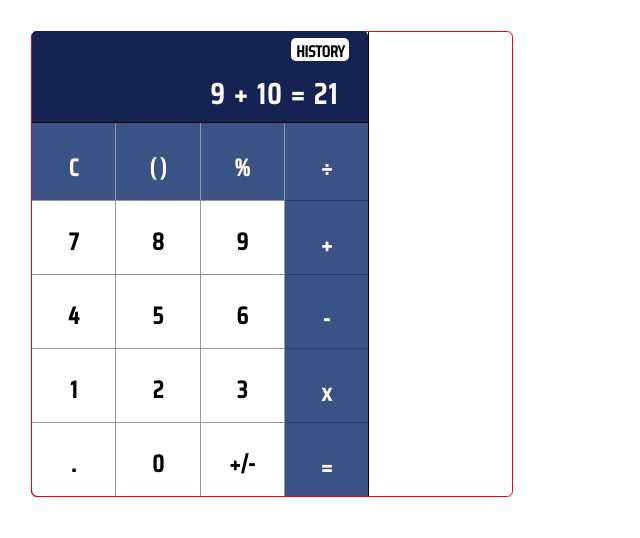
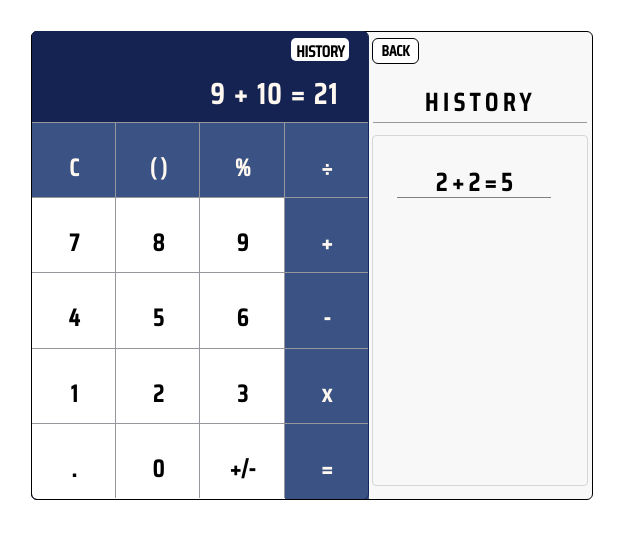
Before and after one commit to Rio0628/calculator2.0, a React (Create React App) app: page / in a window 1280 px wide. Shown: the top 538 px of the page, without its empty margins (0-640 px from the left). Built offline with nearby package versions, Linux system fonts and the light colour scheme.

Commit message:
Created the History Container and gave main styling
- Gave the application its final styling
- Created the history container where the individual calculations will be kept for the user to click and see.

```diff
--- a/src/App.js
+++ b/src/App.js
@@ -6,7 +6,11 @@ import IndHistCalc from './components/IndHistCalc';
 
 class App extends React.Component {
   render () {
+    let indCalcContainer = [];
 
+    for (let i = 0; i < 1; i++) {
+      indCalcContainer.push( <IndHistCalc key={'calculation' + i} /> );
+    }
 
     return (
       <div className="container">
@@ -47,7 +51,13 @@ class App extends React.Component {
           </div>
         </div>
 
-        {/* <IndHistCalc /> */}
+        <div className='historyCalcsCntr'>
+          <div className='backBtn'>Back</div>
+          <h3 className='historyHeading'>History</h3>
+          <div className='indCalcContr'>
+            {indCalcContainer}
+          </div>
+        </div>
       </div>
     );
   }
--- a/src/index.css
+++ b/src/index.css
@@ -5,45 +5,49 @@ body {
 }
 
 .container {
-  height: 29rem;
-  width: 30rem;
+  height: 29.2rem;
+  width: 35rem;
   font-family: 'Saira Condensed';
   margin: 2rem;
-  outline: 1px solid red;
+  outline: 1px solid black;
   border-radius: 5px;
 }
 
 .calcContainer {
-  height: 29rem;
+  height: 29.2rem;
   width: 21rem;
   font-family: 'Saira Condensed';
   /* margin: 2rem; */
-  outline: 1px solid black;
-  border-radius: 5px 0px 0px 5px;
+  outline: 1px solid #142352;
+  border-radius: 5px;
 }
 
 /* -- BUTTON STYLES --  */
 
 .button {
   position: relative;
-  /* top: 1rem;
-  left: 1rem; */
-  height: 4.58rem;
-  width: 4.58rem;
+  top: 0px;
+  /* left: 1rem; */
+  height: 4.45rem;
+  width: 4.64rem;
   padding: 2px 5px;
-  border-bottom: 1px solid #95979d;
-  border-left: 1px solid #95979d;
+  box-shadow: -1px -1px 0px #95979d;
   cursor: pointer;
+  /* outline: 1px solid black; */
 }
 
 .button:hover {
   /* height: 4.5rem; */
-  border-top: 1px solid #95979d;
+  border-top: none;
   background: #d5d6d7;
 }
 
 .button:nth-of-type(1) {
-  border-left: none;
+  box-shadow: 0px -1px 0px #95979d;
+}
+
+.button.dot {
+  border-radius: 0px 0px 0px 5px;
 }
 
 .button.dot, .button.zero, .button.plusMns, .button.equals{
@@ -60,22 +64,6 @@ body {
   background: rgba(10, 40, 102, .9);
 }
 
-.button.clear, .button.parenthesis, .button.percent {
-  border-bottom: 1px solid #95987d;
-}
-
-.button.divide, .button.plus, .button.minus, .button.times, .button.equals {
-  position: relative;
-  top: 3px;
-  height: 4.4rem;
-}
-
-.button.divide {
-  position: relative;
-  top: 0px;
-  height: 4.55rem;
-}
-
 .buttonHeading {
   font-size: 1.5rem;
   font-weight: 600;
@@ -85,7 +73,7 @@ body {
 .buttonsContainer {
   position: relative;
   bottom: 3.3rem;
-  height: 23.1rem;
+  height: 23.5rem;
   /* outline: 1px solid red; */
   display: grid;
 }
@@ -144,16 +132,87 @@ body {
   z-index: 1;
 }
 
+.historyBtn:hover {
+  background: #d5d6d7;
+}
+
 /* -- IND HISTORY CALCULATION STYLES -- */
+
+.historyCalcsCntr {
+  position: relative;
+  left: 21rem;
+  bottom: 29.2rem;
+  height: 29.2rem;
+  width: 14rem;
+  /* box-shadow: -2px 0px 0px #95979d; */
+  background: rgba(92, 91, 89, .04);
+  border-radius: 0px 5px 5px 0px ;
+}
+
+.backBtn {
+  position: relative;
+  top: 7px;
+  left: 5px;
+  width: 2.2rem;
+  font-size: 15px;
+  font-weight: 600;
+  text-align: center;
+  text-transform: uppercase;
+  padding: 0px 5px;
+  background: white;
+  outline: 1px solid black;
+  border-radius: 5px;
+  cursor: pointer;
+}
+
+.backBtn:hover {
+  background: #d5d6d7;
+}
+
+.historyHeading {
+  position: relative;
+  left: 5px;
+  top: 2px;
+  width: 13.4rem;
+  font-size: 25px;
+  text-align: center;
+  letter-spacing: 5px;
+  text-transform: uppercase;
+  border-bottom: 1px solid #95979d;
+}
+
+.indCalcContr {
+  position: relative;
+  bottom: 10px;
+  left: 5px;
+  width: 13.4rem;
+  height: 21.8rem;
+  outline: 1px solid #d5d6d7;
+  border-radius: 3px;
+  overflow-y: scroll;
+  overflow-x: hidden;
+}
+
+.indCalcContr::-webkit-scrollbar {
+  width: 4px;
+  background: rgba(92, 91, 89, .1);
+}
+
+.indCalcContr::-webkit-scrollbar-thumb {
+  background: rgba(92, 91, 89, .2);
+  border-radius: 5px;
+}
 
 .indCalculation {
   position: relative;
-  left: 25rem;
-  top: 10px;
+  left: 1.5rem;
+  /* top: 10px; */
   height: 2rem;
-  width: 6rem;
-  font-size: 20px;
+  width: 9rem;
+  font-size: 25px;
+  font-weight: 600;
   text-align: center;
+  padding: 2px 5px;
   border-bottom: 1px solid gray;
   cursor: pointer;
 }
```
